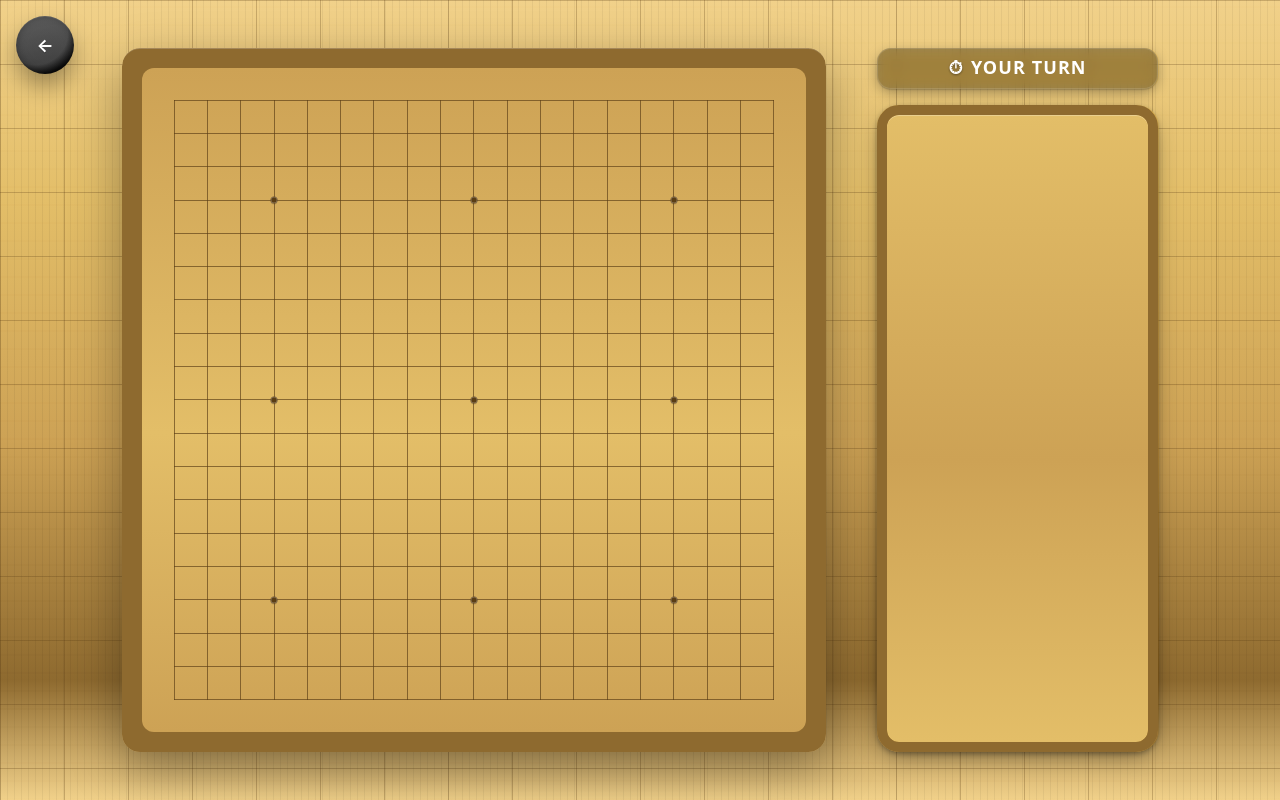
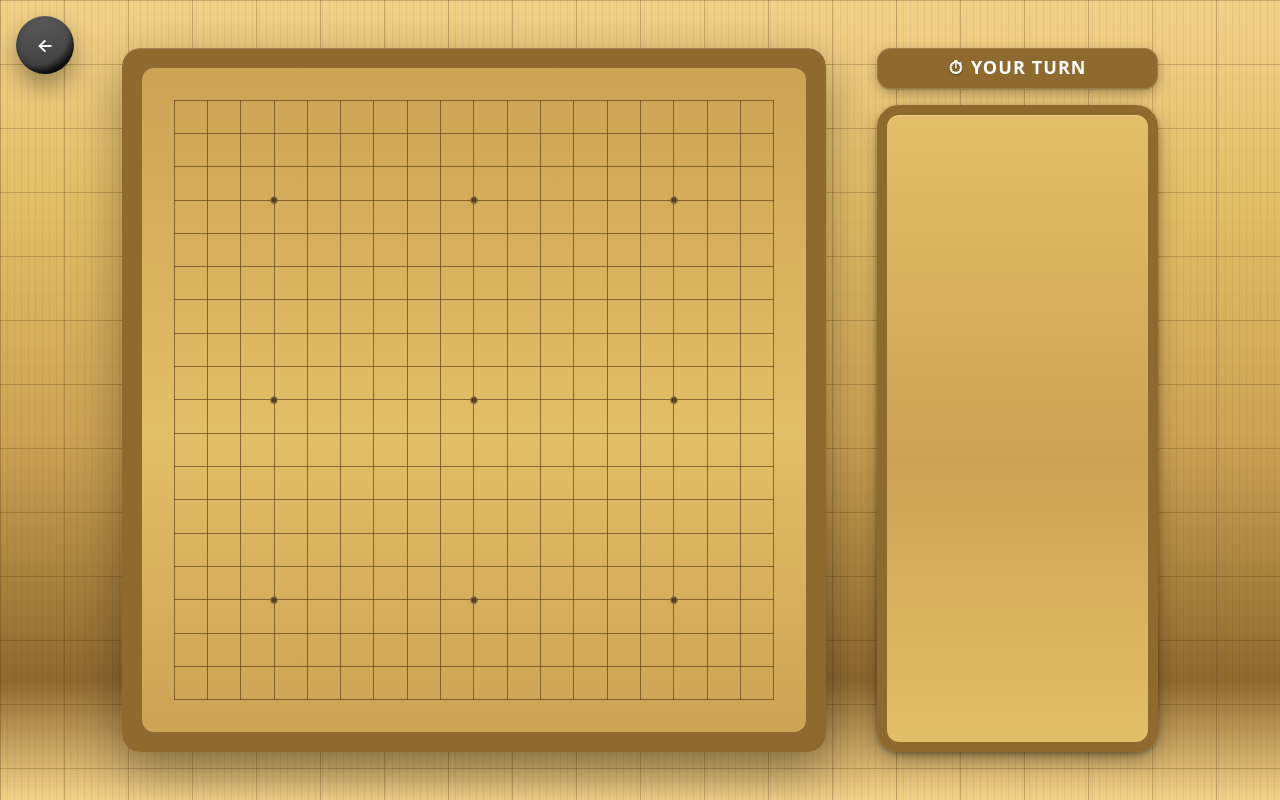
Before and after one commit to ThibaultNGUYEN26/gomoku, a React (Vite) app: page / in a window 1280 px wide. Both pictures are taken after a click on the button "PLAY". Built offline with nearby package versions, Linux system fonts and the light colour scheme.

Commit message:
Change background color in App.css

```diff
--- a/src/App.css
+++ b/src/App.css
@@ -445,7 +445,7 @@ body {
   font: 600 clamp(14px, 1.6vw, 18px)/1.1 system-ui, -apple-system, Segoe UI, Roboto, sans-serif;
   letter-spacing: .06em;
   border-radius: 14px;
-  background: rgba(0,0,0,.35);
+  background: #8E6A2F;
   color: #fff;
   backdrop-filter: blur(6px) saturate(140%);
   box-shadow:
```
